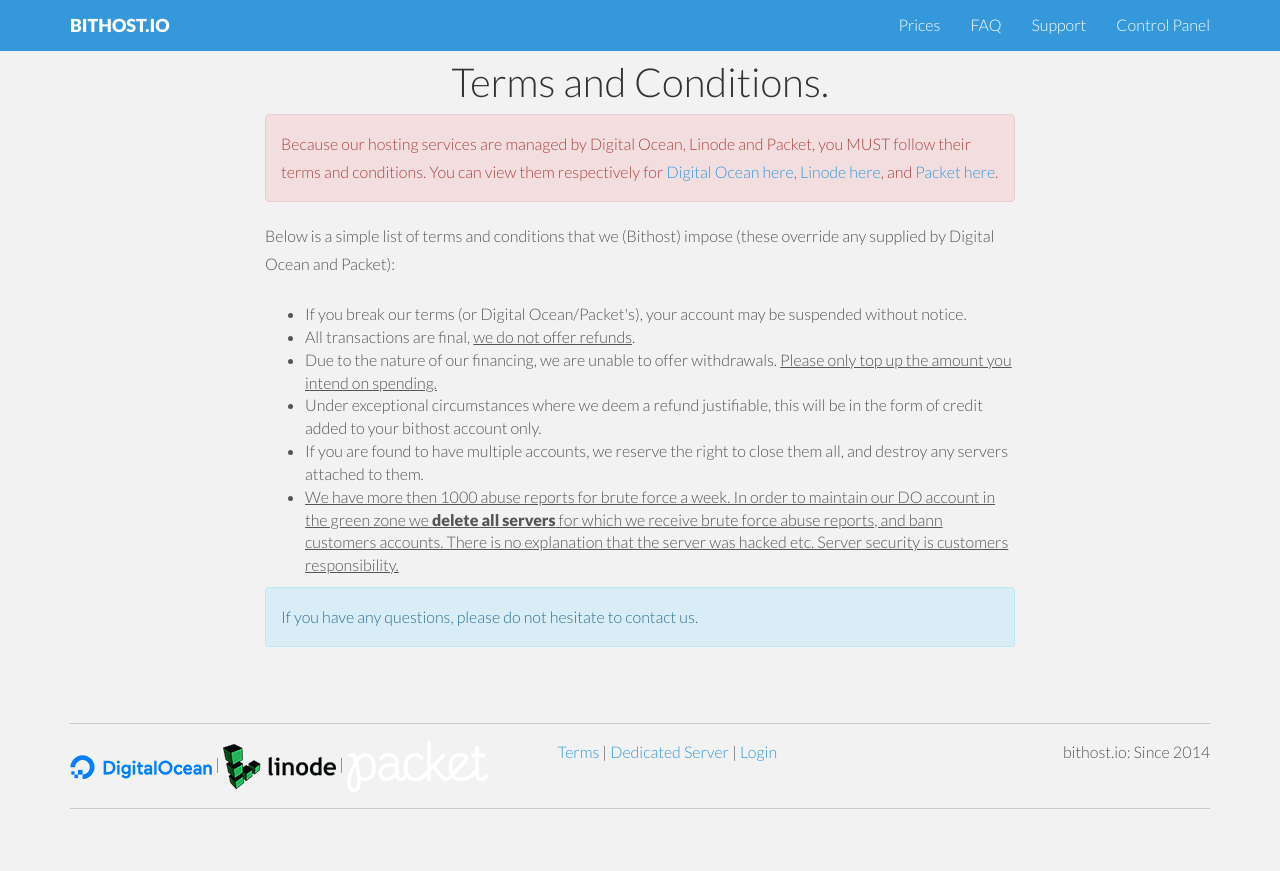
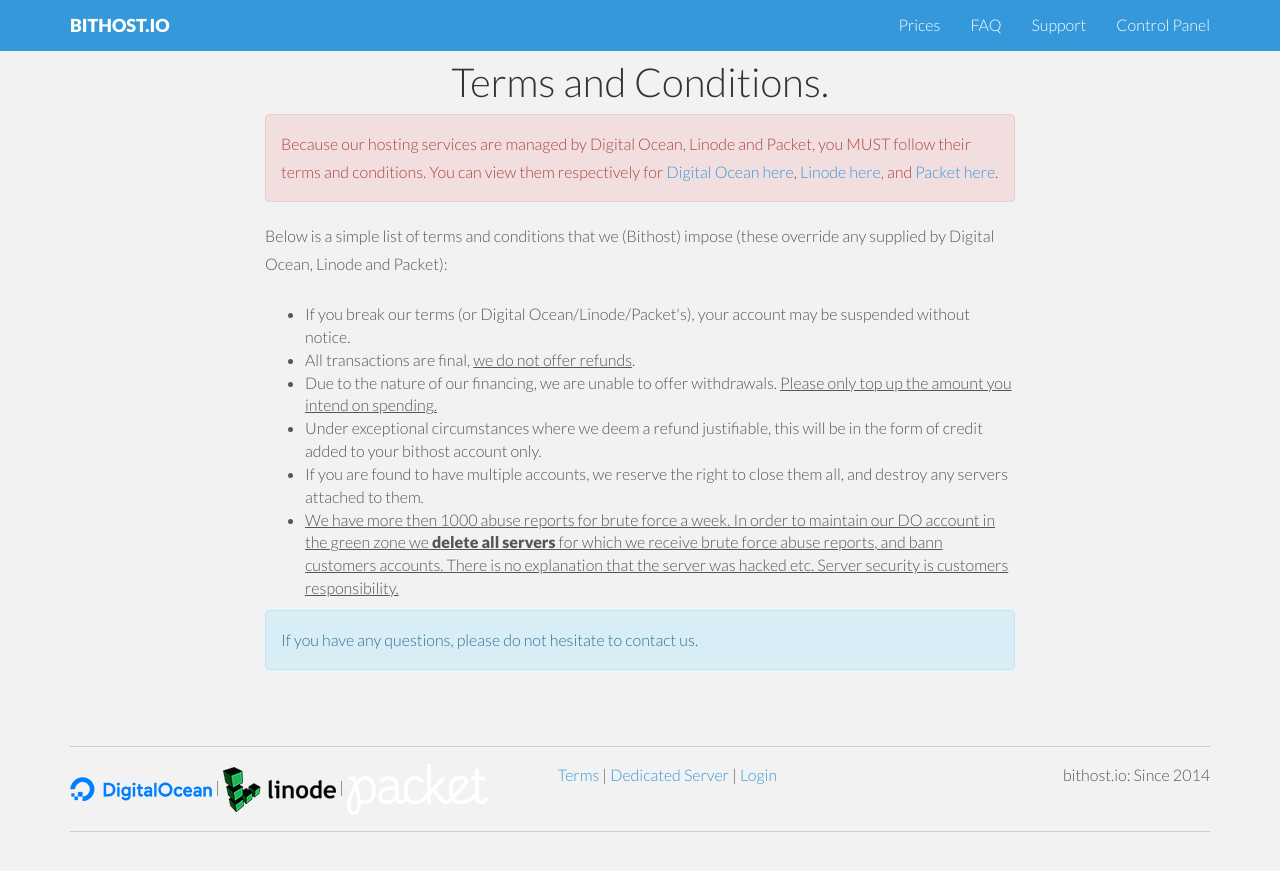
Before and after one commit to bithostio/www.bithost.io, a Jekyll site: the page built from terms/index.html, in a window 1280 px wide. Shown: the top 871 px of the page. Built offline with Jekyll 4.4.1, drawn with Linux system fonts in a browser that asks for light colours; nearby versions of some CDN libraries; Markdown is read by kramdown in place of the engine named in the settings.

Commit message:
Update index.html

```diff
--- a/terms/index.html
+++ b/terms/index.html
@@ -16,11 +16,11 @@
       </p>
 
       <p>
-        Below is a simple list of terms and conditions that we (Bithost) impose (these override any supplied by Digital Ocean and Packet):
+        Below is a simple list of terms and conditions that we (Bithost) impose (these override any supplied by Digital Ocean, Linode and Packet):
       </p>
 
       <ul>
-        <li>If you break our terms (or Digital Ocean/Packet's), your account may be suspended without notice.</li>
+        <li>If you break our terms (or Digital Ocean/Linode/Packet's), your account may be suspended without notice.</li>
         <li>All transactions are final, <u>we do not offer refunds</u>.</li>
         <li>Due to the nature of our financing, we are unable to offer withdrawals. <u>Please only top up the amount you intend on spending.</u></li>
         <li>Under exceptional circumstances where we deem a refund justifiable, this will be in the form of credit added to your bithost account only.</li>
```
